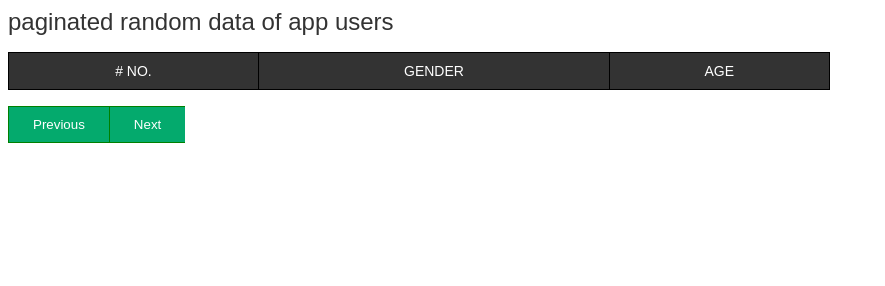
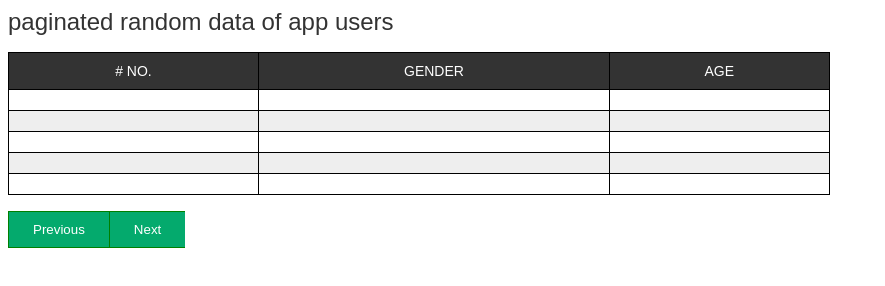
Before and after one commit to cozybeatz/TalentQl-Pipeline-Assesment, a website built with Parcel: page src/index.html in a window 1280 px wide. Shown: the whole page, without its empty margins (0-885 px from the left). Built offline with nearby package versions, Linux system fonts and the light colour scheme; no server answers.

Commit message:
set tbody and tr default empty elements and remove on load

```diff
--- a/src/index.html
+++ b/src/index.html
@@ -21,7 +21,33 @@
           <td>Age</td>
         </tr>
       </thead>
-      <tbody id="table-body" data-sink></tbody>
+      <tbody id="table-body" data-sink>
+        <tr>
+          <td></td>
+          <td></td>
+          <td></td>
+        </tr>
+        <tr>
+          <td></td>
+          <td></td>
+          <td></td>
+        </tr>
+        <tr>
+          <td></td>
+          <td></td>
+          <td></td>
+        </tr>
+        <tr>
+          <td></td>
+          <td></td>
+          <td></td>
+        </tr>
+        <tr>
+          <td></td>
+          <td></td>
+          <td></td>
+        </tr>
+      </tbody>
     </table>
 
     <div class="btn-group">
```
